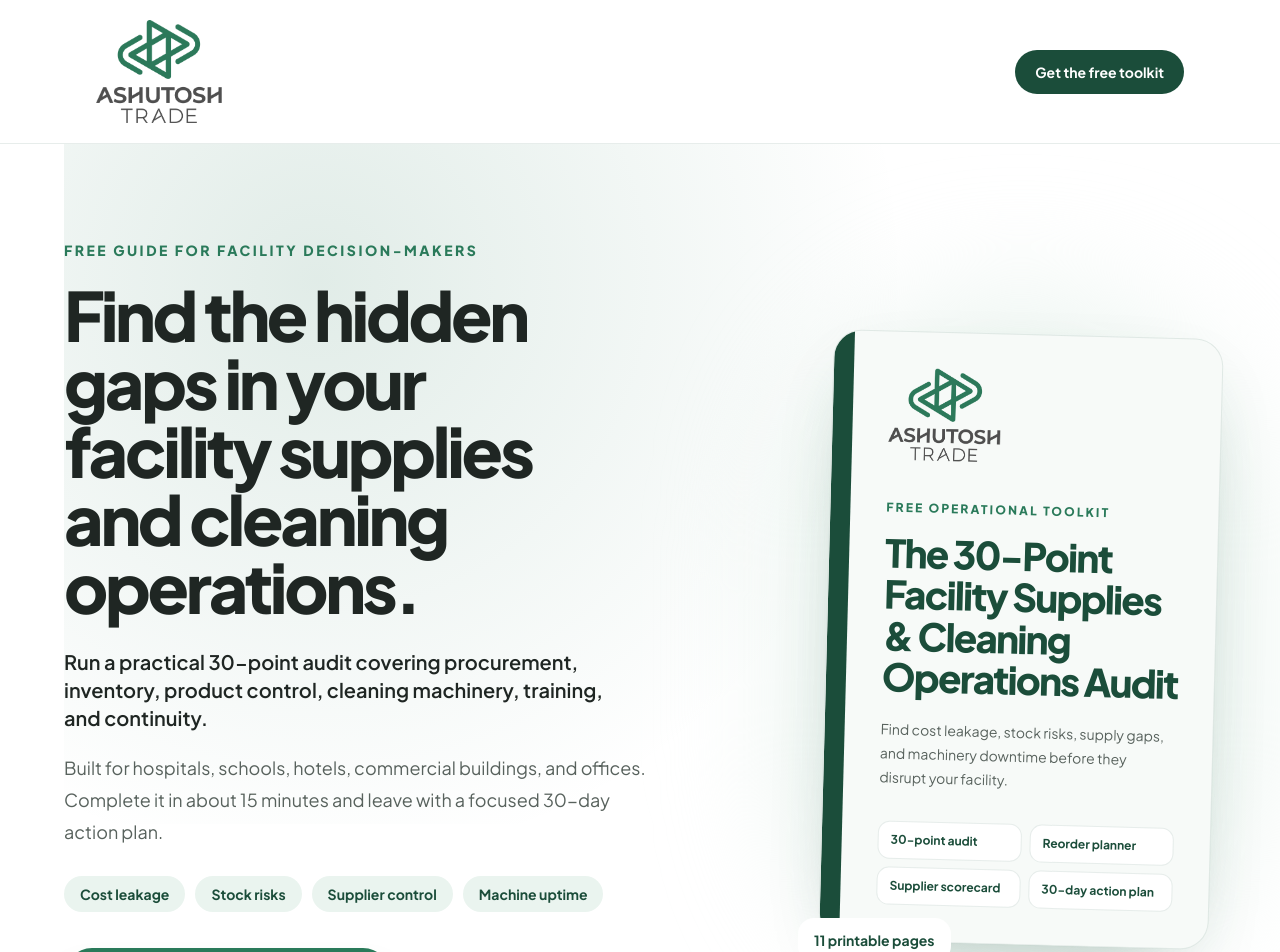
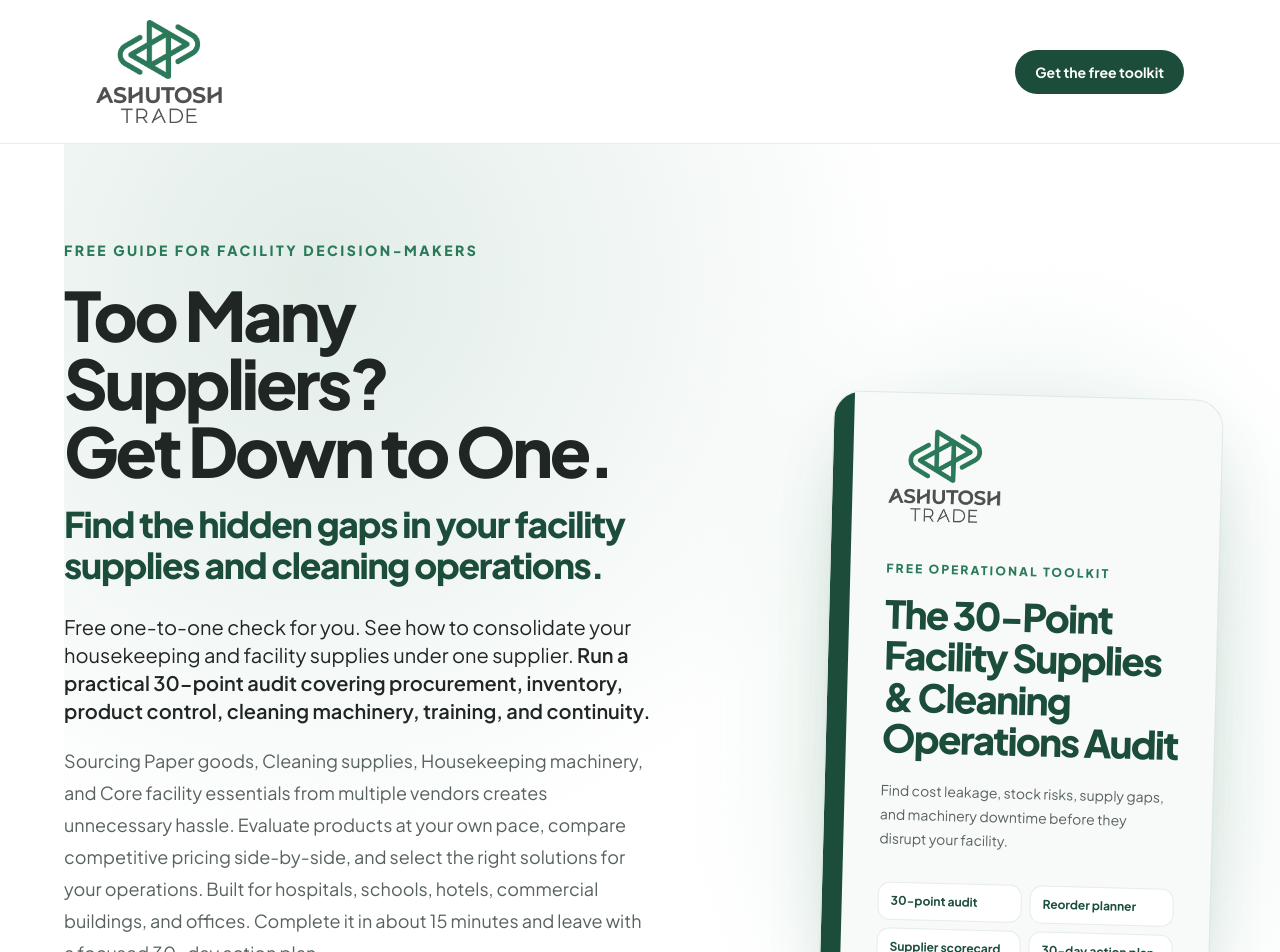
Before and after one commit to razesmhrzn/Ashutosh-Consultation-Landing-Page, a Next.js app: page / in a window 1280 px wide. Shown: the top 952 px of the page. Built offline with nearby package versions, Linux system fonts and the light colour scheme; no server answers.

Commit message:
Update hero consolidation message

```diff
--- a/components/Hero.tsx
+++ b/components/Hero.tsx
@@ -61,13 +61,20 @@ export default function Hero() {
             Free guide for facility decision-makers
           </p>
           <h1 id="hero-heading" className="mt-5 max-w-3xl text-balance text-[2.65rem] font-extrabold leading-[1.04] tracking-[-0.048em] text-ink sm:text-6xl lg:text-[4.25rem]">
-            Find the hidden gaps in your facility supplies and cleaning operations.
+            <span className="block">Too Many Suppliers?</span>
+            <span className="block">Get Down to One.</span>
+            <span className="mt-4 block text-[0.52em] leading-[1.15] tracking-[-0.035em] text-deep-green sm:mt-5">
+              Find the hidden gaps in your facility supplies and cleaning operations.
+            </span>
           </h1>
-          <p className="mt-7 max-w-2xl text-pretty text-lg font-semibold leading-8 text-ink sm:text-xl">
-            Run a practical 30-point audit covering procurement, inventory, product control, cleaning machinery, training, and continuity.
+          <p className="mt-7 max-w-2xl text-pretty text-lg leading-8 text-ink sm:text-xl">
+            Free one-to-one check for you. See how to consolidate your housekeeping and facility supplies under one supplier.{" "}
+            <strong className="font-semibold">
+              Run a practical 30-point audit covering procurement, inventory, product control, cleaning machinery, training, and continuity.
+            </strong>
           </p>
           <p className="mt-5 max-w-2xl text-base leading-7 text-muted sm:text-lg sm:leading-8">
-            Built for hospitals, schools, hotels, commercial buildings, and offices. Complete it in about 15 minutes and leave with a focused 30-day action plan.
+            Sourcing Paper goods, Cleaning supplies, Housekeeping machinery, and Core facility essentials from multiple vendors creates unnecessary hassle. Evaluate products at your own pace, compare competitive pricing side-by-side, and select the right solutions for your operations. Built for hospitals, schools, hotels, commercial buildings, and offices. Complete it in about 15 minutes and leave with a focused 30-day action plan.
           </p>
           <div className="mt-7 flex flex-wrap gap-2.5 text-sm font-bold text-deep-green">
             <span className="rounded-full bg-light-green px-4 py-2">Cost leakage</span>
```
